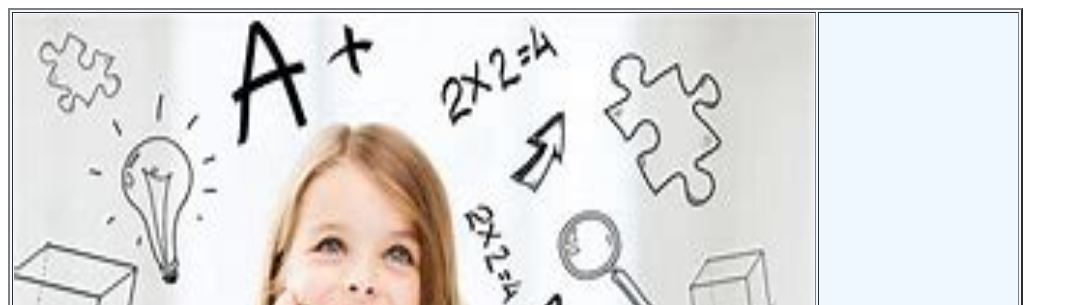
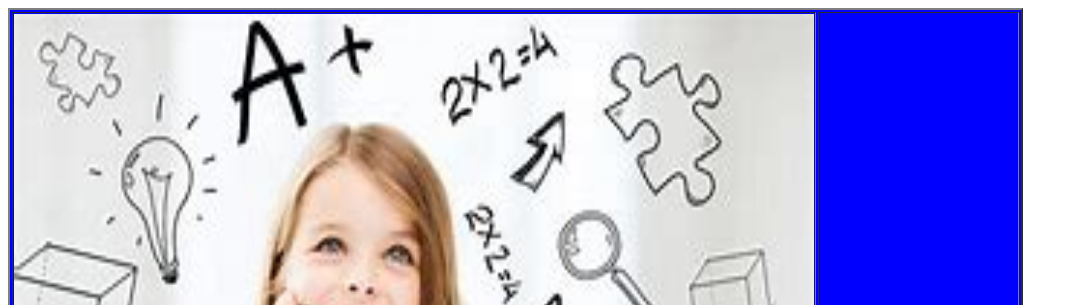
Before and after one commit to MaryTom/MaryTom.github.io, a plain HTML site: page index.html in a window 1280 px wide. Shown: the top 305 px of the page, without its empty margins (0-1078 px from the left). Drawn offline with Linux system fonts and the light colour scheme.

Commit message:
Update index.html

```diff
--- a/index.html
+++ b/index.html
@@ -1,6 +1,6 @@
 <html>
 
-    <table border="2" style="background-color:aliceblue">
+    <table border="2" style="background-color:blue">
         <tr><td><img  src="MainImg.jpg"  height="700" width="800"/></td>
         <td><h1>Hello World !!<br/></h1><h2>Learning is fun !!</h2></td>
 
```
